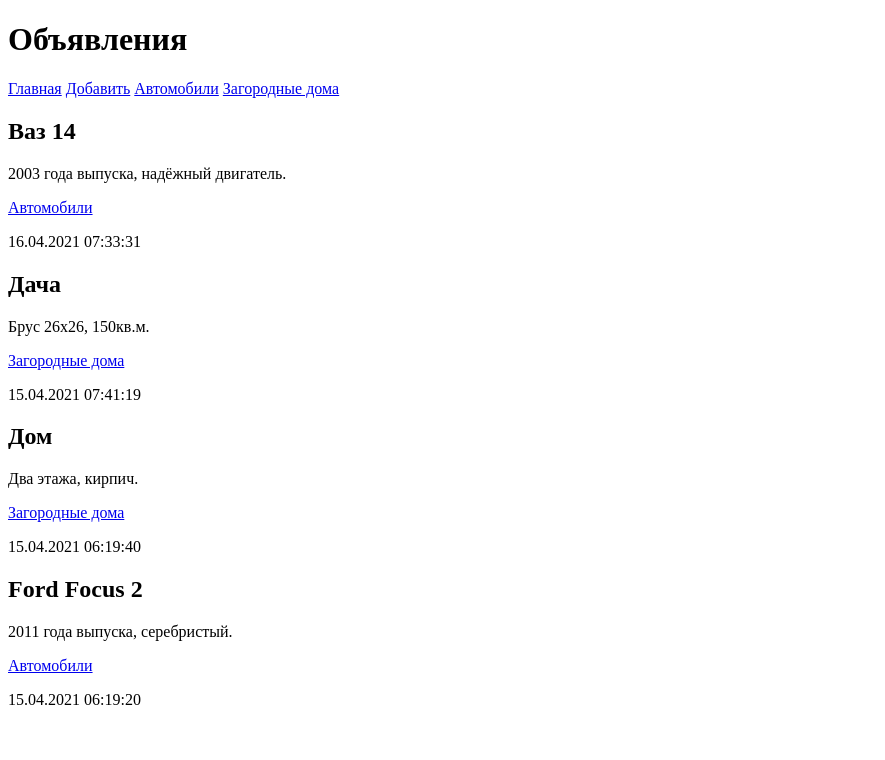
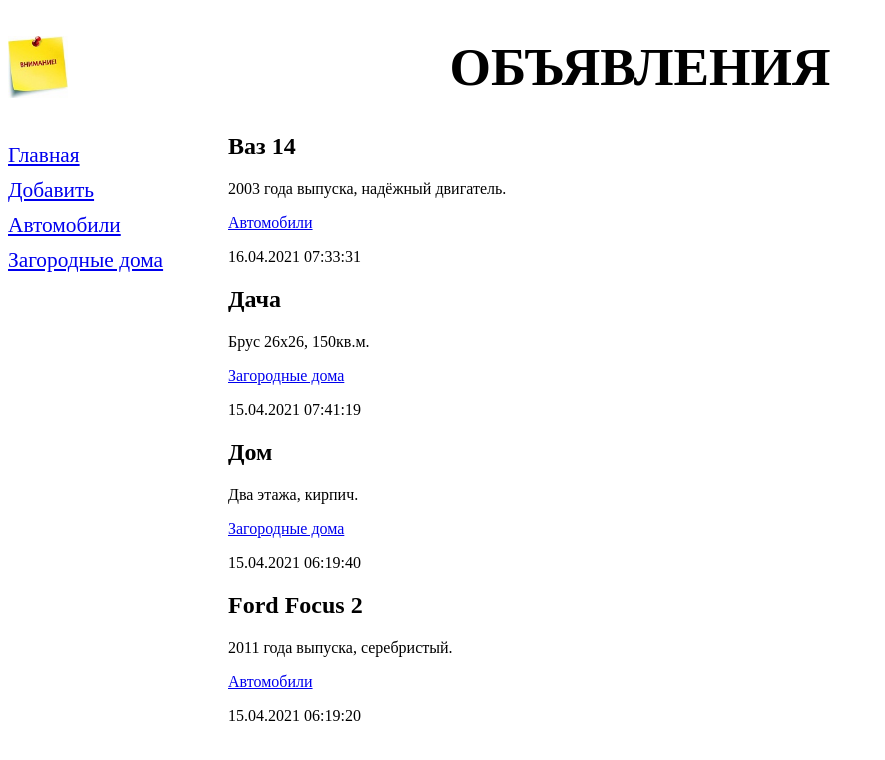
Before and after one commit to magiran-education/learn_django21_book_dronov, a Django app: page /bboard/ in a window 1280 px wide. Shown: the top 760 px of the page, without its empty margins (0-885 px from the left). Run offline with Django 3.2, Linux system fonts and the light colour scheme; data comes from the database, SQL or seed files in the repository.

Commit message:
2.8 STATIC FILES

```diff
--- /dev/null
+++ b/bboard/static/bboard/style.css
@@ -0,0 +1,18 @@
+header h1 {
+    font-size: 40pt;
+    text-transform: uppercase;
+    text-align: center;
+    background: url("bg.jpg") left / auto 100% no-repeat;
+}
+nav {
+    font-size: 16pt;
+    width: 200px;
+    float: left;
+}
+nav a {
+    display: block;
+    margin: 10px 0px;
+}
+section {
+    margin-left: 220px;
+}
--- a/bboard/templates/bboard/layout/basic.html
+++ b/bboard/templates/bboard/layout/basic.html
@@ -1,3 +1,5 @@
+{% load static %}
+
 <!DOCTYPE html>
 <html>
 
@@ -6,6 +8,7 @@
         <title>
             {% block title %}Главная{% endblock title %} - Доска объявлений
         </title>
+        <link rel="stylesheet" type="text/css" href="{% static 'bboard/style.css' %}">
     </head>
 
     <body>
```
Also changed, not shown: bboard/static/bboard/bg.jpg (added).
